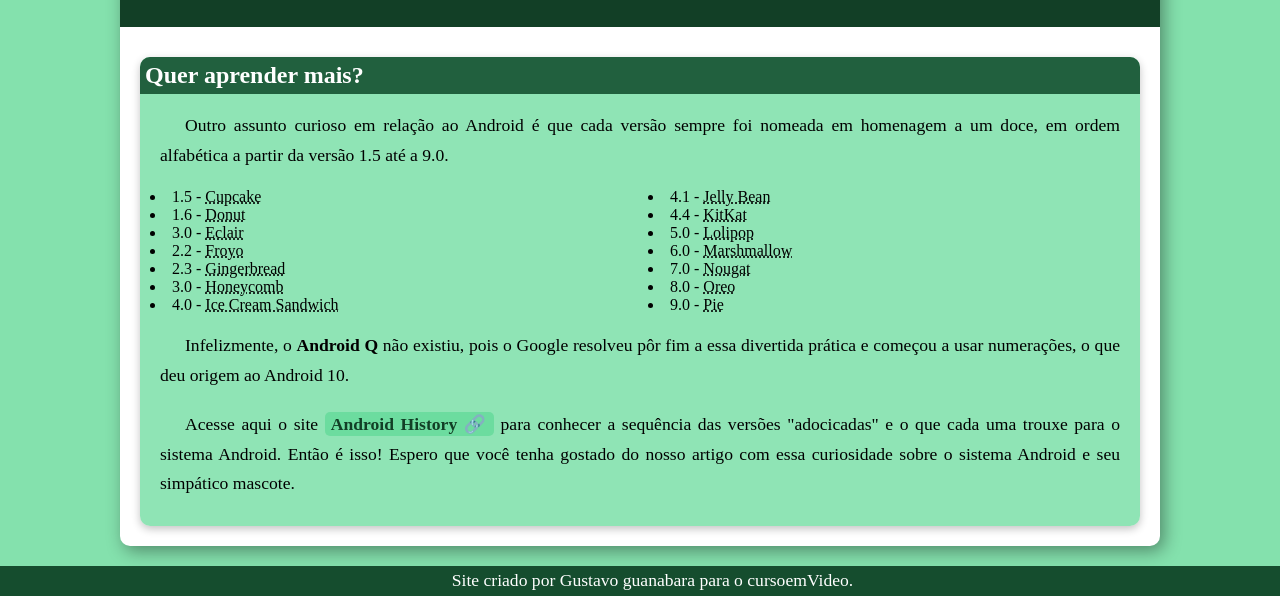
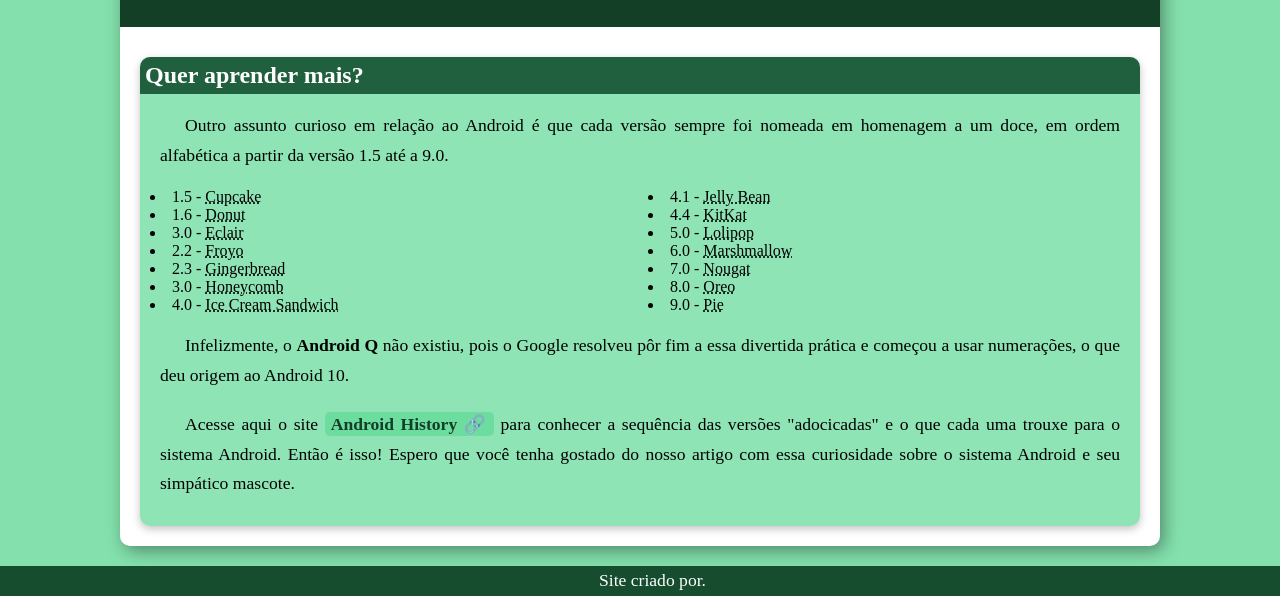
Before and after one commit to IarleySouza/projeto-andoid, a plain HTML site: page index.html in a window 1280 px wide. Shown: the part 2304-2900 px from the top of the page. Drawn offline with Linux system fonts and the light colour scheme.

Commit message:
atualizacao

```diff
--- a/index.html
+++ b/index.html
@@ -84,7 +84,7 @@
         </aside>
     </main>
     <footer>
-        <p>Site criado por Gustavo guanabara para o cursoemVideo.</p>
+        <p>Site criado por.</p>
     </footer>
 </body>
 </html>
```
